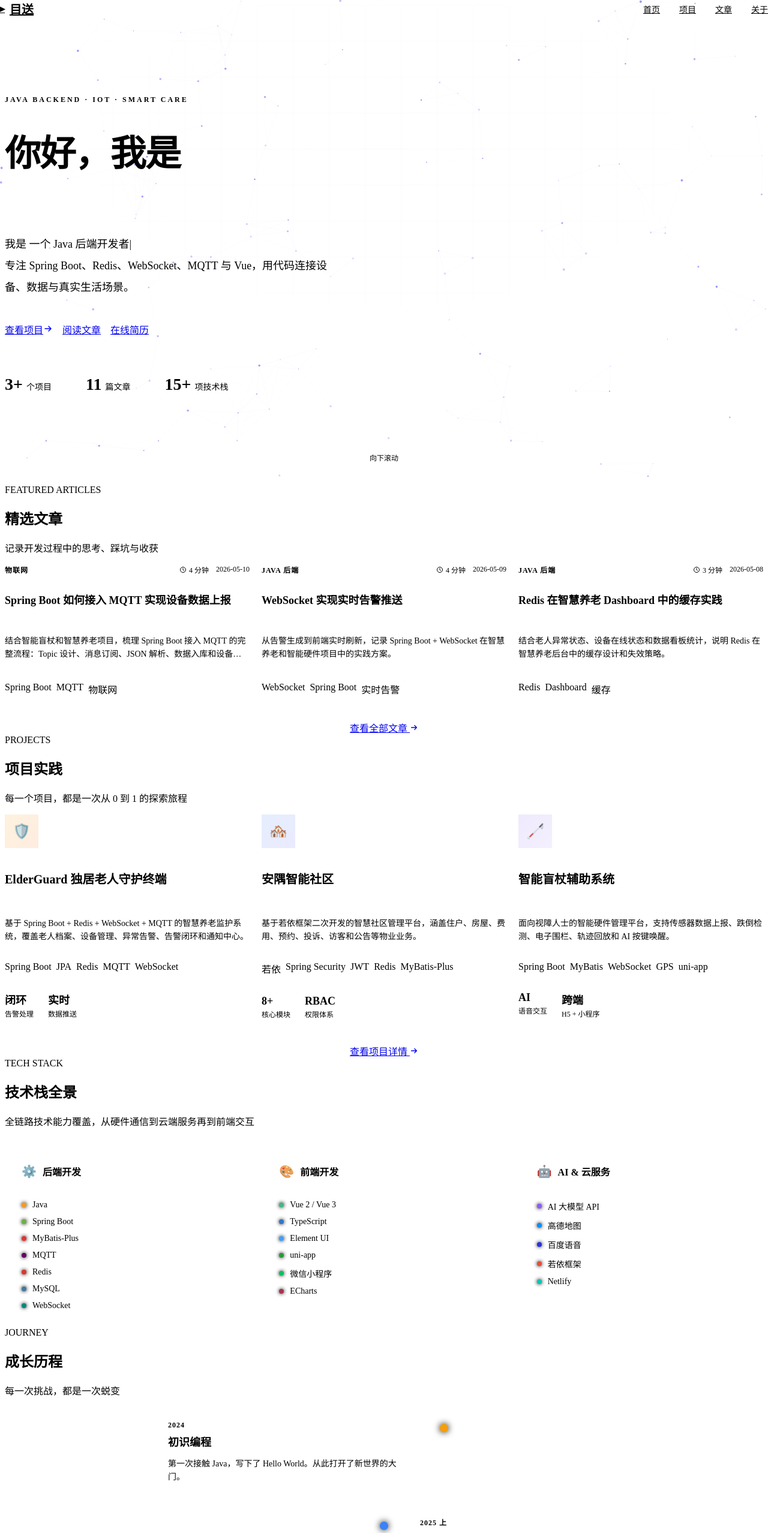
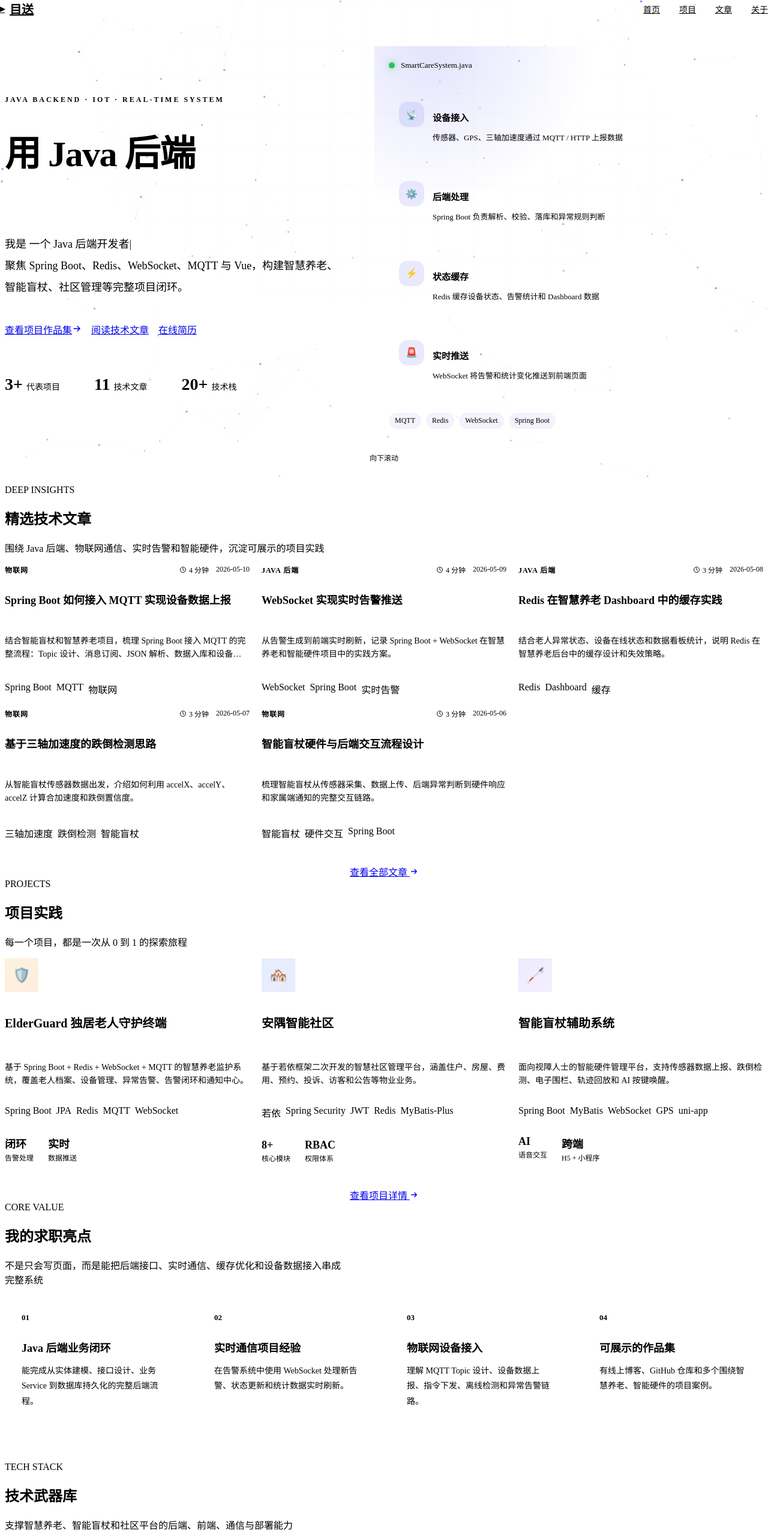
Before and after one commit to Mu-Song21/blog, a Vue app: page / in a window 1280 px wide. Shown: the top 2556 px of the page at 60% size. Built offline with nearby package versions, Linux system fonts and the light colour scheme; the HTML template or start-up script is replaced by a standard one.

Commit message:
enhance homepage portfolio presentation

```diff
--- a/src/views/Home.vue
+++ b/src/views/Home.vue
@@ -6,39 +6,64 @@
         <div class="hero-grid"></div>
       </div>
       <div class="container hero-content">
-        <div class="hero-label reveal">JAVA BACKEND · IOT · SMART CARE</div>
+        <div class="hero-main">
+          <div class="hero-copy">
+            <div class="hero-label reveal">JAVA BACKEND · IOT · REAL-TIME SYSTEM</div>
             <h1 class="hero-title reveal reveal-delay-1">
-          <span class="line">你好，我是</span>
-          <span class="line accent">目送</span>
+              <span class="line">用 Java 后端</span>
+              <span class="line accent">连接真实世界的数据</span>
             </h1>
             <p class="hero-desc reveal reveal-delay-2">
               我是
               <TypedText :strings="typedStrings" :type-speed="70" :delete-speed="35" :pause-time="2500" />
               <br />
-          专注 Spring Boot、Redis、WebSocket、MQTT 与 Vue，用代码连接设备、数据与真实生活场景。
+              聚焦 Spring Boot、Redis、WebSocket、MQTT 与 Vue，构建智慧养老、智能盲杖、社区管理等完整项目闭环。
             </p>
             <div class="hero-actions reveal reveal-delay-3">
               <router-link to="/projects" class="btn btn-primary btn-glow" @click="ripple">
-            <span>查看项目</span>
+                <span>查看项目作品集</span>
                 <svg width="16" height="16" viewBox="0 0 16 16" fill="none"><path d="M3 8h10M9 4l4 4-4 4" stroke="currentColor" stroke-width="1.5" stroke-linecap="round" stroke-linejoin="round"/></svg>
               </router-link>
-          <router-link to="/blog" class="btn btn-secondary" @click="ripple">阅读文章</router-link>
+              <router-link to="/blog" class="btn btn-secondary" @click="ripple">阅读技术文章</router-link>
               <router-link to="/about" class="btn btn-secondary" @click="ripple">在线简历</router-link>
             </div>
             <div class="hero-stats reveal reveal-delay-4">
               <div class="stat-item">
                 <CountUp :end="3" suffix="+" />
-            <span class="stat-text">个项目</span>
+                <span class="stat-text">代表项目</span>
               </div>
               <div class="stat-divider"></div>
               <div class="stat-item">
                 <CountUp :end="store.publishedArticles.length" suffix="" />
-            <span class="stat-text">篇文章</span>
+                <span class="stat-text">技术文章</span>
               </div>
               <div class="stat-divider"></div>
               <div class="stat-item">
-            <CountUp :end="15" suffix="+" />
-            <span class="stat-text">项技术栈</span>
+                <CountUp :end="20" suffix="+" />
+                <span class="stat-text">技术栈</span>
+              </div>
+            </div>
+          </div>
+          <div class="hero-panel reveal reveal-delay-2">
+            <div class="panel-header">
+              <span class="panel-dot"></span>
+              <span>SmartCareSystem.java</span>
+            </div>
+            <div class="system-flow">
+              <div v-for="item in systemFlow" :key="item.name" class="flow-node">
+                <div class="flow-icon">{{ item.icon }}</div>
+                <div>
+                  <h3>{{ item.name }}</h3>
+                  <p>{{ item.desc }}</p>
+                </div>
+              </div>
+            </div>
+            <div class="panel-footer">
+              <span>MQTT</span>
+              <span>Redis</span>
+              <span>WebSocket</span>
+              <span>Spring Boot</span>
+            </div>
           </div>
         </div>
       </div>
@@ -52,12 +77,12 @@
 
     <section class="section container">
       <div class="section-header reveal">
-        <div class="section-label">FEATURED ARTICLES</div>
-        <h2 class="section-title">精选文章</h2>
-        <p class="section-subtitle">记录开发过程中的思考、踩坑与收获</p>
+        <div class="section-label">DEEP INSIGHTS</div>
+        <h2 class="section-title">精选技术文章</h2>
+        <p class="section-subtitle">围绕 Java 后端、物联网通信、实时告警和智能硬件，沉淀可展示的项目实践</p>
       </div>
       <div class="article-grid">
-        <div v-for="(article, i) in store.featuredArticles.slice(0, 3)" :key="article.id" class="reveal" :class="'reveal-delay-' + (i + 1)">
+        <div v-for="(article, i) in store.publishedArticles.slice(0, 5)" :key="article.id" class="reveal" :class="'reveal-delay-' + (i % 3 + 1)">
           <ArticleCard :article="article" />
         </div>
       </div>
@@ -90,9 +115,24 @@
 
     <section class="section container">
       <div class="section-header reveal">
+        <div class="section-label">CORE VALUE</div>
+        <h2 class="section-title">我的求职亮点</h2>
+        <p class="section-subtitle">不是只会写页面，而是能把后端接口、实时通信、缓存优化和设备数据接入串成完整系统</p>
+      </div>
+      <div class="value-grid">
+        <div v-for="(value, i) in coreValues" :key="value.title" class="value-card reveal" :class="'reveal-delay-' + (i + 1)">
+          <div class="value-index">0{{ i + 1 }}</div>
+          <h3>{{ value.title }}</h3>
+          <p>{{ value.desc }}</p>
+        </div>
+      </div>
+    </section>
+
+    <section class="section container">
+      <div class="section-header reveal">
         <div class="section-label">TECH STACK</div>
-        <h2 class="section-title">技术栈全景</h2>
-        <p class="section-subtitle">全链路技术能力覆盖，从硬件通信到云端服务再到前端交互</p>
+        <h2 class="section-title">技术武器库</h2>
+        <p class="section-subtitle">支撑智慧养老、智能盲杖和社区平台的后端、前端、通信与部署能力</p>
       </div>
       <div class="tech-showcase reveal">
         <div class="tech-category" v-for="cat in techCategories" :key="cat.name">
@@ -134,8 +174,8 @@
       <div class="container reveal">
         <blockquote class="quote-block">
           <div class="quote-mark">"</div>
-          <p class="quote-text">我慢慢地、慢慢地了解到，所谓父女母子一场，只不过意味着，你和他的缘分就是今生今世不断地在目送他的背影渐行渐远。</p>
-          <footer class="quote-author">— 龙应台《目送》</footer>
+          <p class="quote-text">我希望自己的项目不只是能运行，而是能解决真实场景里的问题：让设备数据被看见，让异常告警被及时处理，让技术真正落到生活里。</p>
+          <footer class="quote-author">— 目送的开发理念</footer>
         </blockquote>
       </div>
     </section>
@@ -143,8 +183,8 @@
     <section class="cta-section">
       <div class="container cta-inner reveal">
         <div class="cta-glow"></div>
-        <h2 class="cta-title">让我们一起探索技术的边界</h2>
-        <p class="cta-desc">如果你对我的项目感兴趣，或者有任何合作想法，欢迎随时联系我。</p>
+        <h2 class="cta-title">正在寻找 Java 后端 / 物联网方向机会</h2>
+        <p class="cta-desc">如果你想了解我的项目、代码能力或实习求职信息，欢迎查看项目作品集或直接联系我。</p>
         <div class="cta-actions">
           <router-link to="/about" class="btn btn-primary btn-glow" @click="ripple">了解更多</router-link>
           <router-link to="/blog" class="btn btn-secondary" @click="ripple">阅读博客</router-link>
@@ -176,6 +216,20 @@ const typedStrings = [
   '一个 Java 后端开发者',
   '一个智慧养老实践者',
   '一个实时告警系统实践者'
+]
+
+const systemFlow = [
+  { name: '设备接入', desc: '传感器、GPS、三轴加速度通过 MQTT / HTTP 上报数据', icon: '📡' },
+  { name: '后端处理', desc: 'Spring Boot 负责解析、校验、落库和异常规则判断', icon: '⚙️' },
+  { name: '状态缓存', desc: 'Redis 缓存设备状态、告警统计和 Dashboard 数据', icon: '⚡' },
+  { name: '实时推送', desc: 'WebSocket 将告警和统计变化推送到前端页面', icon: '🚨' }
+]
+
+const coreValues = [
+  { title: 'Java 后端业务闭环', desc: '能完成从实体建模、接口设计、业务 Service 到数据库持久化的完整后端流程。' },
+  { title: '实时通信项目经验', desc: '在告警系统中使用 WebSocket 处理新告警、状态更新和统计数据实时刷新。' },
+  { title: '物联网设备接入', desc: '理解 MQTT Topic 设计、设备数据上报、指令下发、离线检测和异常告警链路。' },
+  { title: '可展示的作品集', desc: '有线上博客、GitHub 仓库和多个围绕智慧养老、智能硬件的项目案例。' }
 ]
 
 const projects = [
@@ -302,6 +356,17 @@ const timeline = [
   z-index: 1;
 }
 
+.hero-main {
+  display: grid;
+  grid-template-columns: minmax(0, 1.08fr) minmax(360px, 0.92fr);
+  align-items: center;
+  gap: 56px;
+}
+
+.hero-copy {
+  min-width: 0;
+}
+
 .hero-label {
   font-size: 12px;
   font-weight: 600;
@@ -381,6 +446,106 @@ const timeline = [
   background: var(--border);
 }
 
+.hero-panel {
+  background:
+    linear-gradient(135deg, rgba(99, 102, 241, 0.12), rgba(6, 182, 212, 0.04)),
+    var(--bg-card);
+  border: 1px solid var(--border-light);
+  border-radius: var(--radius-lg);
+  padding: 24px;
+  box-shadow: var(--shadow-lg);
+  position: relative;
+  overflow: hidden;
+}
+
+.hero-panel::before {
+  content: '';
+  position: absolute;
+  inset: -1px;
+  background: radial-gradient(circle at 20% 0%, rgba(99, 102, 241, 0.18), transparent 35%);
+  pointer-events: none;
+}
+
+.panel-header,
+.panel-footer,
+.system-flow {
+  position: relative;
+}
+
+.panel-header {
+  display: flex;
+  align-items: center;
+  gap: 10px;
+  padding-bottom: 18px;
+  margin-bottom: 18px;
+  border-bottom: 1px solid var(--border);
+  color: var(--text-muted);
+  font-size: 13px;
+  font-family: var(--font-mono);
+}
+
+.panel-dot {
+  width: 10px;
+  height: 10px;
+  border-radius: 50%;
+  background: #22c55e;
+  box-shadow: 0 0 12px rgba(34, 197, 94, 0.65);
+}
+
+.system-flow {
+  display: flex;
+  flex-direction: column;
+  gap: 14px;
+}
+
+.flow-node {
+  display: grid;
+  grid-template-columns: 42px 1fr;
+  gap: 14px;
+  padding: 16px;
+  border: 1px solid rgba(255, 255, 255, 0.06);
+  border-radius: 16px;
+  background: rgba(255, 255, 255, 0.03);
+}
+
+.flow-icon {
+  width: 42px;
+  height: 42px;
+  display: flex;
+  align-items: center;
+  justify-content: center;
+  border-radius: 14px;
+  background: rgba(99, 102, 241, 0.14);
+}
+
+.flow-node h3 {
+  font-size: 15px;
+  margin-bottom: 6px;
+}
+
+.flow-node p {
+  font-size: 13px;
+  line-height: 1.7;
+  color: var(--text-muted);
+}
+
+.panel-footer {
+  display: flex;
+  flex-wrap: wrap;
+  gap: 8px;
+  margin-top: 20px;
+}
+
+.panel-footer span {
+  padding: 6px 10px;
+  border: 1px solid var(--border);
+  border-radius: 999px;
+  color: var(--accent-light);
+  background: rgba(99, 102, 241, 0.08);
+  font-size: 12px;
+  font-family: var(--font-mono);
+}
+
 .scroll-hint {
   position: absolute;
   bottom: 36px;
@@ -442,6 +607,48 @@ const timeline = [
   display: grid;
   grid-template-columns: repeat(3, 1fr);
   gap: 20px;
+}
+
+.value-grid {
+  display: grid;
+  grid-template-columns: repeat(4, 1fr);
+  gap: 20px;
+}
+
+.value-card {
+  min-height: 220px;
+  padding: 28px;
+  border: 1px solid var(--border);
+  border-radius: var(--radius);
+  background:
+    linear-gradient(180deg, rgba(99, 102, 241, 0.08), transparent),
+    var(--bg-card);
+  transition: all var(--transition);
+}
+
+.value-card:hover {
+  transform: translateY(-4px);
+  border-color: var(--border-light);
+  box-shadow: var(--shadow);
+}
+
+.value-index {
+  font-size: 13px;
+  font-weight: 700;
+  font-family: var(--font-mono);
+  color: var(--accent);
+  margin-bottom: 28px;
+}
+
+.value-card h3 {
+  font-size: 18px;
+  margin-bottom: 12px;
+}
+
+.value-card p {
+  font-size: 14px;
+  line-height: 1.8;
+  color: var(--text-muted);
 }
 
 .view-more {
@@ -680,6 +887,12 @@ const timeline = [
 }
 
 @media (max-width: 768px) {
+  .hero-main {
+    grid-template-columns: 1fr;
+    gap: 36px;
+    padding-top: 72px;
+  }
+
   .hero-title {
     font-size: 38px;
   }
@@ -700,8 +913,13 @@ const timeline = [
 
   .article-grid,
   .project-grid,
+  .value-grid,
   .tech-showcase {
     grid-template-columns: 1fr;
+  }
+
+  .hero-panel {
+    padding: 18px;
   }
 
   .timeline::before {
```
Lines whose indentation alone changed are shown as unchanged.
